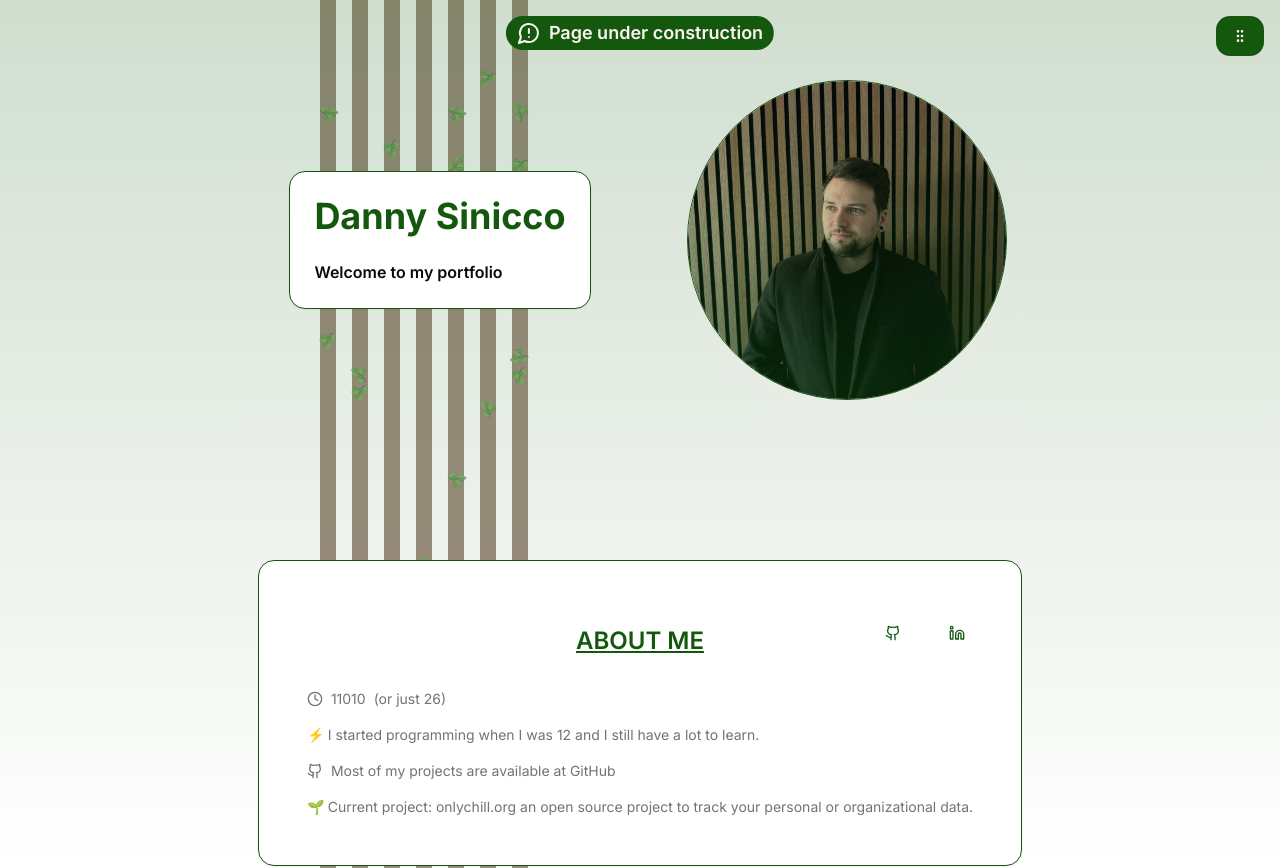
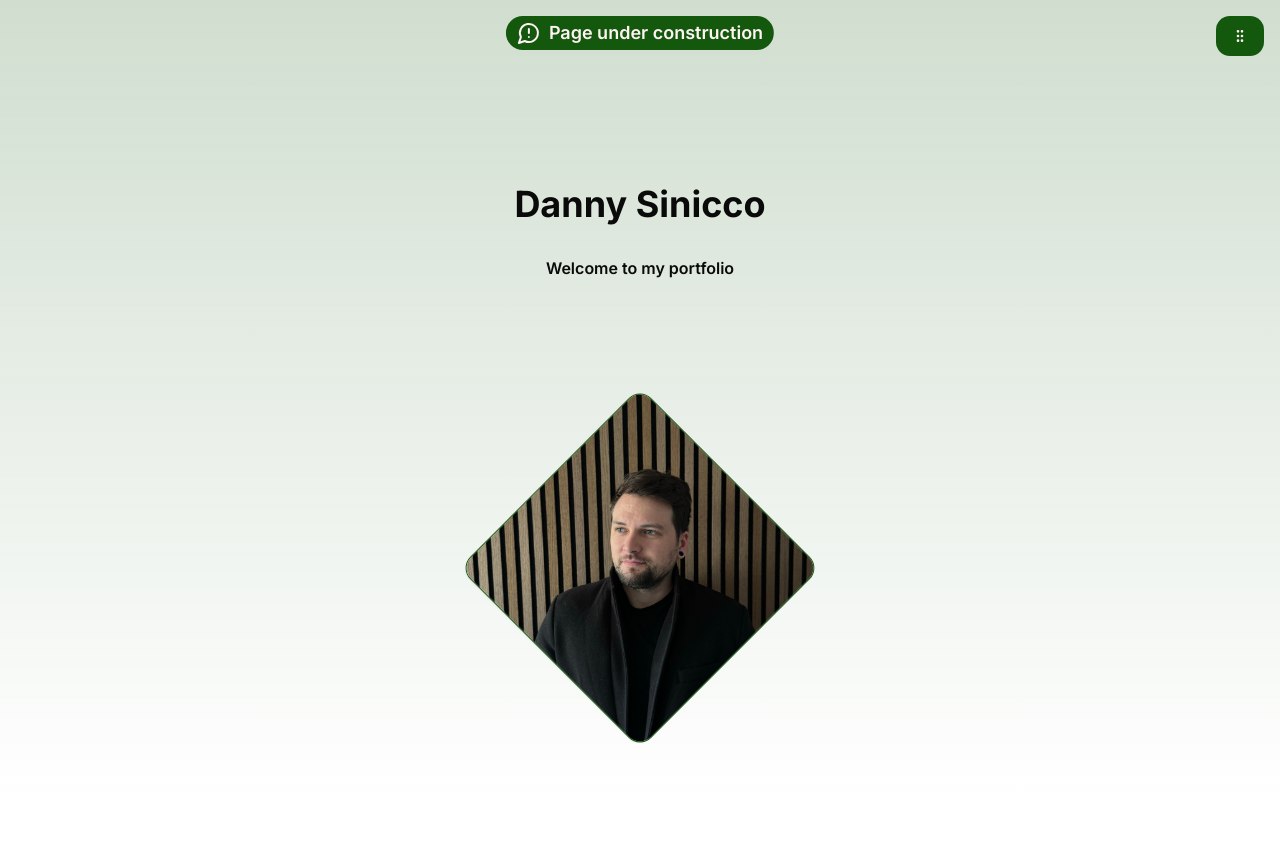
Before and after one commit to Teshiification/portfolio2024, a Next.js app: page / in a window 1280 px wide. Shown: the top 868 px of the page. After the commit the page ends 800 px from the top, so only its background shows below. Built offline with nearby package versions, Linux system fonts and the light colour scheme.

Commit message:
fix(DEV-rework): landing page

```diff
--- a/src/app/layout.tsx
+++ b/src/app/layout.tsx
@@ -29,7 +29,7 @@ export default function RootLayout({
     <html lang='en' suppressHydrationWarning>
       <body
         className={cn(
-          'bg-background text-foreground flex min-h-screen w-screen overflow-x-hidden font-sans antialiased ',
+          'bg-background text-foreground flex h-screen w-screen overflow-x-hidden font-sans antialiased ',
           'scrollbar scrollbar-track-primary scrollbar-thumb-secondary scrollbar-thumb-rounded-full',
           fontSans.variable
         )}
@@ -46,7 +46,7 @@ export default function RootLayout({
           disableTransitionOnChange
         >
           <NavTools />
-          <div className='relative flex min-h-screen w-full select-none flex-col'>
+          <div className='relative flex h-screen w-full select-none flex-col'>
             {children}
           </div>
         </ThemeProvider>
--- a/src/app/page.tsx
+++ b/src/app/page.tsx
@@ -9,52 +9,32 @@ import {
   CardDescription,
   CardHeader
 } from '@/components/ui/card'
+import { ImagePrisma } from '@/components/custom/ui/ImagePrisma'
 
 export default function Home() {
   const birthdayDate = new Date('04.04.1998')
   const dateNow = new Date()
 
   return (
-    <main className='flex w-full flex-col items-center gap-20'>
-      <div className='absolute flex h-full gap-4 md:left-1/4'>
-        {Array.from({ length: 7 }, (_, index) => (
-          <div key={index} className='relative flex w-4 overflow-visible'>
-            <div className='size-full w-4 bg-yellow-950 opacity-50' />
-            {Array.from({ length: 7 }, (__, i) => Ivy(i))}
-          </div>
-        ))}
-      </div>
-      <section className='z-20 flex w-full flex-col items-center justify-center gap-40 bg-gradient-to-b from-primary/20 px-4 md:min-h-screen'>
-        <div className='mt-20 flex flex-col items-center gap-20 md:flex-row'>
-          <Card className='mx-4 flex flex-col'>
-            <CardHeader>
-              <h1 className='text-4xl font-bold'>Danny Sinicco</h1>
-            </CardHeader>
-            <CardContent>
-              <h2 className='font-semibold'>Welcome to my portfolio</h2>
-            </CardContent>
-          </Card>
-          <Card className='relative size-80 select-none overflow-hidden rounded-full shadow-lg shadow-primary-foreground/20 transition-all duration-500 ease-in-out hover:shadow-primary/80'>
-            <div
-              id='portrait-gradient'
-              className='absolute size-full bg-gradient-to-t from-primary/40'
-            />
-            <div
-              id='hero-portrait'
-              className='size-full'
-              style={{
-                backgroundImage: `url(/images/portraits/me_woodpanels.jpg)`,
-                backgroundSize: 'cover',
-                backgroundPosition: 'center',
-                backgroundBlendMode: 'multiply'
-              }}
-            />
-          </Card>
+    <main className='flex w-full flex-col items-center  snap-y snap-mandatory overflow-y-scroll h-screen'>
+      <section className='pt-20 snap-start flex w-full flex-col items-center justify-center gap-40 bg-gradient-to-b from-primary/20 px-4 min-h-screen'>
+        <div className='w-full items-center flex flex-col gap-8'>
+          <h1 className='text-4xl font-bold'>Danny Sinicco</h1>
+          <h2 className='font-semibold'>Welcome to my portfolio</h2>
         </div>
 
-        <Card className='flex size-fit flex-col p-10'>
-          <CardHeader className='relative flex w-full flex-row items-center'>
-            <h1 className='mx-auto self-center text-2xl font-semibold uppercase underline decoration-primary underline-offset-2'>
+        <div className='flex flex-col md:flex-row items-center'>
+          <ImagePrisma
+            altText='test'
+            imageUrl='/images/portraits/me_woodpanels.jpg'
+          />
+        </div>
+      </section>
+
+      <section className='snap-start flex w-full flex-col items-center justify-center gap-40 bg-gradient-to-t from-primary/20 px-4  min-h-screen'>
+        <Card className='flex flex-col p-10'>
+          <CardHeader className='w-full relative flex flex-row items-center'>
+            <h1 className='md:mx-auto self-center text-2xl font-semibold uppercase underline decoration-primary underline-offset-2'>
               About me
             </h1>
             <div className='absolute right-0 flex gap-4 self-end'>
@@ -71,7 +51,7 @@ export default function Home() {
             </div>
           </CardHeader>
           <CardDescription className='flex flex-col gap-4 p-2'>
-            <p
+            <div
               title={`Or just ${dateNow.getFullYear() - birthdayDate.getFullYear()}`}
               className='flex cursor-help items-center gap-2'
             >
@@ -80,7 +60,7 @@ export default function Home() {
               <p className='not-sr-only'>
                 (or just {dateNow.getFullYear() - birthdayDate.getFullYear()})
               </p>
-            </p>
+            </div>
             <p>
               ⚡ I started programming when I was 12 and I still have a lot to
               learn.
@@ -96,7 +76,8 @@ export default function Home() {
           </CardDescription>
         </Card>
       </section>
-      <section className='z-20 flex w-full flex-col items-center justify-center gap-40 px-4 md:min-h-screen'>
+
+      <section className='snap-start flex w-full flex-col items-center justify-center gap-40 bg-gradient-to-b from-primary/20 px-4 min-h-screen'>
         <div className='flex flex-col items-center justify-center gap-4 overflow-x-auto px-4 md:flex-row'>
           <Card className='jusitfy-around flex w-80 flex-col p-2'>
             <Link
--- /dev/null
+++ b/src/components/custom/ui/ImagePrisma.tsx
@@ -0,0 +1,26 @@
+import Image from 'next/image'
+import React from 'react'
+
+import { Card } from '@/components/ui/card'
+
+type ImagePrismaProps = {
+  imageUrl: string
+  altText: string
+}
+
+export const ImagePrisma: React.FC<ImagePrismaProps> = ({
+  imageUrl,
+  altText
+}) => {
+  return (
+    <Card className='relative size-64 rotate-45 overflow-hidden '>
+      <Image
+        src={imageUrl}
+        alt={altText}
+        width={640}
+        height={640}
+        className='absolute inset-0 size-full -rotate-45 scale-150 object-cover'
+      />
+    </Card>
+  )
+}
```
Also changed, not shown: package.json (+13 -13 lines), 1 other file (tests, documents, lock files or other folders).
